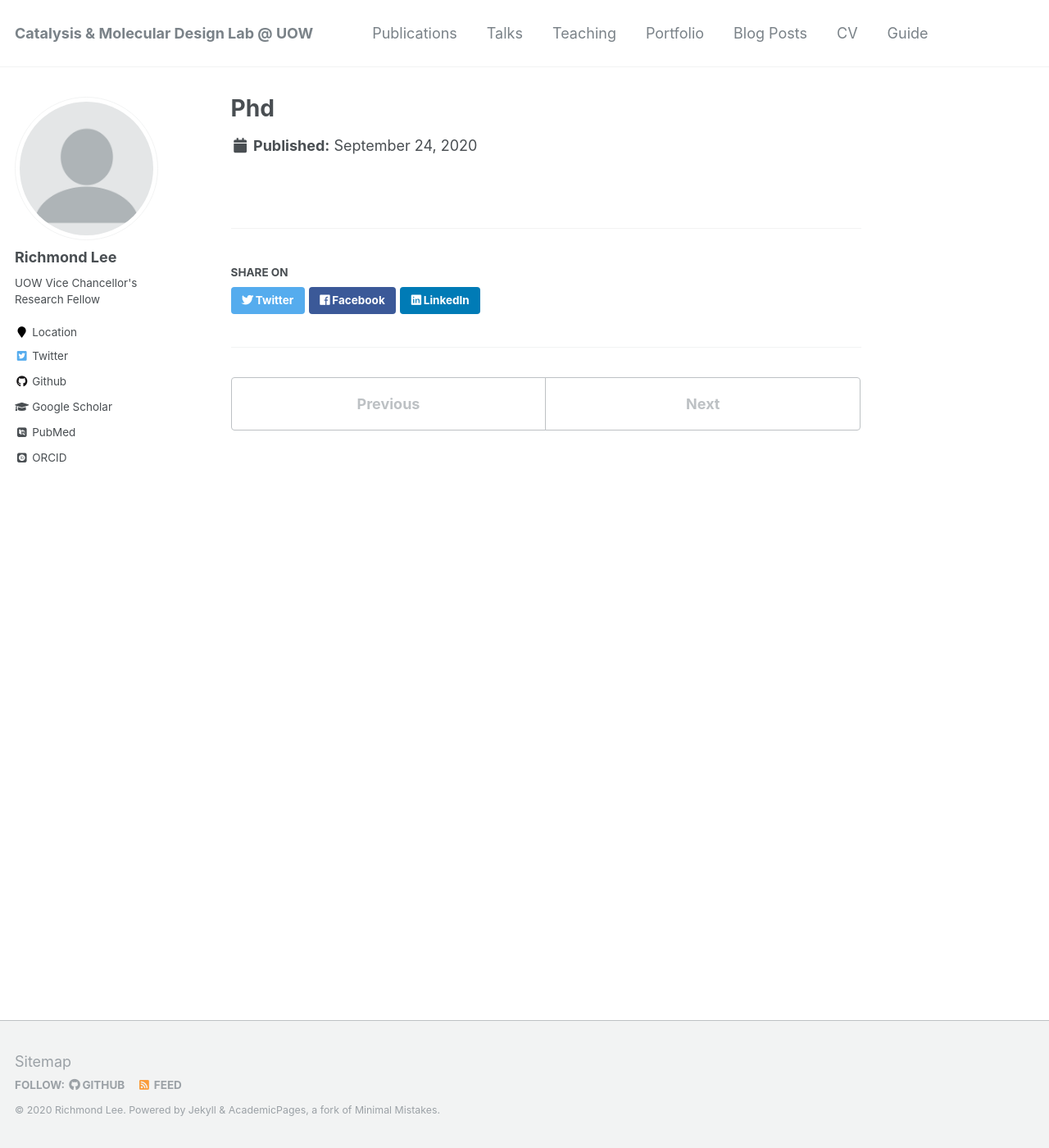
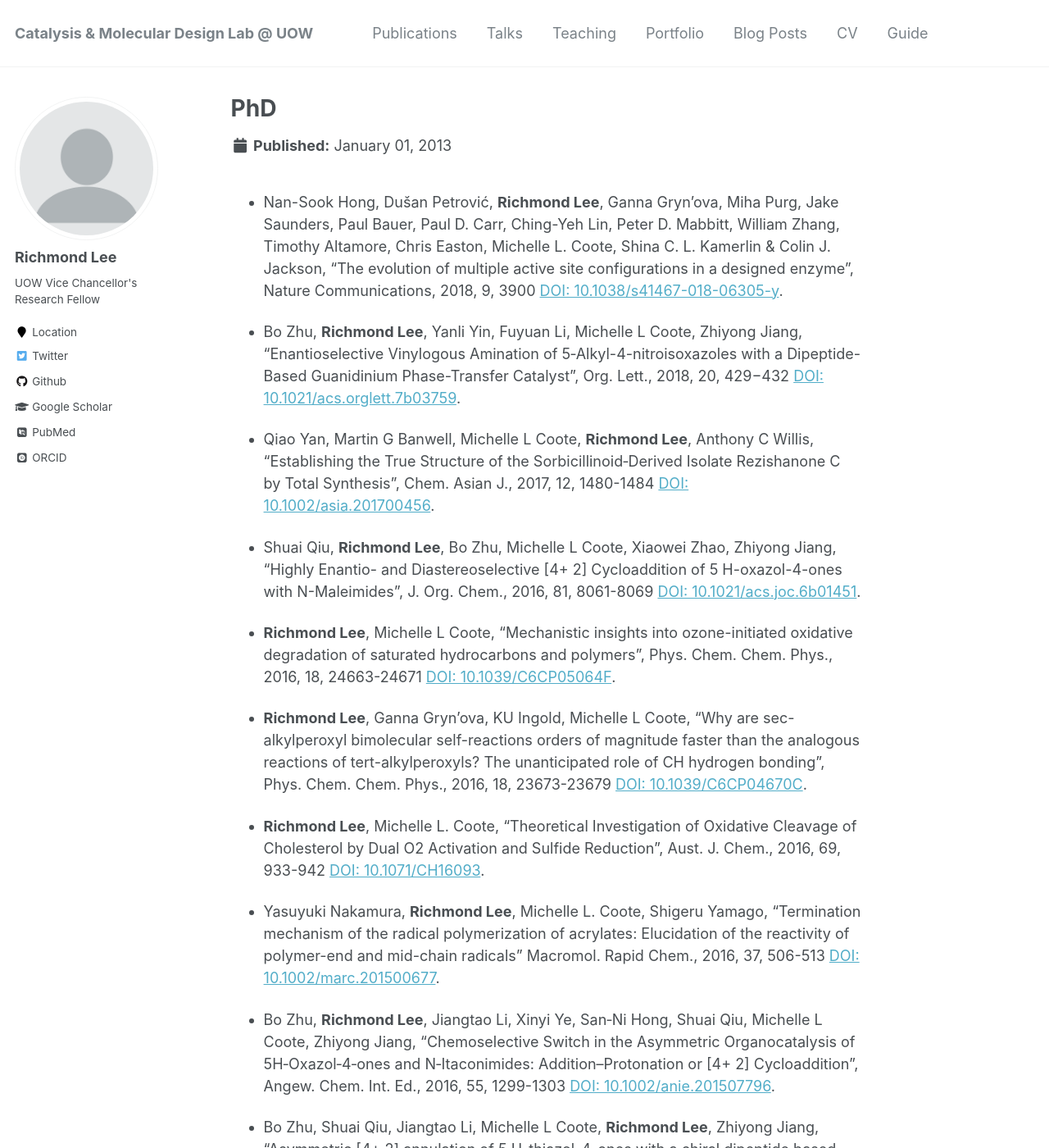
Before and after one commit to riclzh/chemrxn, a Jekyll site: the page built from _publications/PhD.md, in a window 1280 px wide and 1400 px high. Shown: the whole window at 82% size. Built offline with Jekyll 4.4.1, drawn with Linux system fonts in a browser that asks for light colours; some web fonts are replaced; some of the changed text lies outside the part shown.

Commit message:
Update PhD.md

```diff
--- a/_publications/PhD.md
+++ b/_publications/PhD.md
@@ -1,3 +1,35 @@
+---
+title: "PhD"
+collection: publications
+permalink: /publications/PhD
+date: 2013-1-1
+excerpt: 'These work were done during my PhD'
 ---
 
----
+* Nan-Sook Hong, Dušan Petrović, **Richmond Lee**, Ganna Gryn’ova, Miha Purg, Jake Saunders, Paul Bauer, Paul D. Carr, Ching-Yeh Lin, Peter D. Mabbitt, William Zhang, Timothy Altamore, Chris Easton, Michelle L. Coote, Shina C. L. Kamerlin & Colin J. Jackson, “The evolution of multiple active site configurations in a designed enzyme”, Nature Communications, 2018, 9, 3900 [DOI: 10.1038/s41467-018-06305-y](https://doi.dx.org/10.1038/s41467-018-06305-y).
+
+*	Bo Zhu, **Richmond Lee**, Yanli Yin, Fuyuan Li, Michelle L Coote, Zhiyong Jiang, "Enantioselective Vinylogous Amination of 5‑Alkyl-4-nitroisoxazoles with a Dipeptide-Based Guanidinium Phase-Transfer Catalyst", Org. Lett., 2018, 20, 429−432 [DOI: 10.1021/acs.orglett.7b03759](https://doi.dx.org/10.1021/acs.orglett.7b03759).
+
+* Qiao Yan, Martin G Banwell, Michelle L Coote, **Richmond Lee**, Anthony C Willis, "Establishing the True Structure of the Sorbicillinoid‐Derived Isolate Rezishanone C by Total Synthesis", Chem. Asian J., 2017, 12, 1480-1484 [DOI: 10.1002/asia.201700456](https://doi.dx.org/10.1002/asia.201700456).
+
+* Shuai Qiu, **Richmond Lee**, Bo Zhu, Michelle L Coote, Xiaowei Zhao, Zhiyong Jiang, "Highly Enantio- and Diastereoselective [4+ 2] Cycloaddition of 5 H-oxazol-4-ones with N-Maleimides", J. Org. Chem., 2016, 81, 8061-8069 [DOI: 10.1021/acs.joc.6b01451](https://doi.dx.org/10.1021/acs.joc.6b01451).
+
+* **Richmond Lee**, Michelle L Coote, "Mechanistic insights into ozone-initiated oxidative degradation of saturated hydrocarbons and polymers", Phys. Chem. Chem. Phys., 2016, 18, 24663-24671 [DOI: 10.1039/C6CP05064F](https://doi.dx.org/10.1039/C6CP05064F).
+
+* **Richmond Lee**, Ganna Gryn'ova, KU Ingold, Michelle L Coote, "Why are sec-alkylperoxyl bimolecular self-reactions orders of magnitude faster than the analogous reactions of tert-alkylperoxyls? The unanticipated role of CH hydrogen bonding", Phys. Chem. Chem. Phys., 2016, 18, 23673-23679 [DOI: 10.1039/C6CP04670C](https://doi.dx.org/10.1039/C6CP04670C).
+
+* **Richmond Lee**, Michelle L. Coote, “Theoretical Investigation of Oxidative Cleavage of Cholesterol by Dual O2 Activation and Sulfide Reduction”, Aust. J. Chem., 2016, 69, 933-942 [DOI: 10.1071/CH16093](https://doi.dx.org/10.1071/CH16093).
+
+* Yasuyuki Nakamura, **Richmond Lee**, Michelle L. Coote, Shigeru Yamago, “Termination mechanism of the radical polymerization of acrylates: Elucidation of the reactivity of polymer-end and mid-chain radicals” Macromol. Rapid Chem., 2016, 37, 506-513 [DOI: 10.1002/marc.201500677](https://doi.dx.org/10.1002/marc.201500677).
+
+* Bo Zhu, **Richmond Lee**, Jiangtao Li, Xinyi Ye, San‐Ni Hong, Shuai Qiu, Michelle L Coote, Zhiyong Jiang, “Chemoselective Switch in the Asymmetric Organocatalysis of 5H‐Oxazol‐4‐ones and N‐Itaconimides: Addition–Protonation or [4+ 2] Cycloaddition”, Angew. Chem. Int. Ed., 2016, 55, 1299-1303 [DOI: 10.1002/anie.201507796](https://doi.dx.org/10.1002/anie.201507796).
+
+* Bo Zhu, Shuai Qiu, Jiangtao Li, Michelle L Coote, **Richmond Lee**, Zhiyong Jiang, "Asymmetric [4+ 2] annulation of 5 H-thiazol-4-ones with a chiral dipeptide based Brønsted base catalyst", Chem. Sci., 2016, 7, 6060-6067 [DOI: 10.1039/C6SC02039A](https://doi.dx.org/10.1039/C6SC02039A).
+
+* Chenhao Zhang, Sanliang Li, Filip Burěs, **Richmond Lee**, Xinyi Ye, Zhiyong Jiang, "Visible Light Photocatalytic Aerobic Oxygenation of Indoles and pH as a Chemoselective Switch", ACS Catalysis, 2016, 6, 6853-6860 [DOI: 10.1021/acscatal.6b01969](https://doi.dx.org/10.1021/acscatal.6b01969).
+
+* Witold M Bloch, Alexandre Burgun, Campbell J Coghlan, **Richmond Lee**, Michelle L Coote, Christian J Doonan, Christopher J Sumby, “Capturing snapshots of post-synthetic metallation chemistry in metal–organic frameworks”, Nature Chem., 2014, 6, 906-912 [DOI: 10.1038/nchem.2045](https://doi.dx.org/10.1038/nchem.2045).
+
+* Ozcan Altintas, Kamran Riazi, **Richmond Lee**, Ching Y. Lin, Michelle L. Coote, Manfred Wilhelm, and Christopher Barner-Kowollik, “RAFT-based Polystyrene and Polyacrylate Melts under Thermal and Mechanical Stress”, Macromolecules, 2013, 46, 8079–8091 [DOI: 10.1021/ma401749h](https://doi.dx.org/10.1021/ma401749h).
+
+*	**Richmond Lee** & Michelle L. Coote, “New Insights into 1,2,4-Trioxolane Stability and the Crucial Role of Ozone in Promoting Polymer Degradation”, Phys. Chem. Chem. Phys., 2013, 15, 16428-16431 [DOI: 10.1039/C3CP52863D](https://doi.dx.org/10.1039/C3CP52863D).
```
